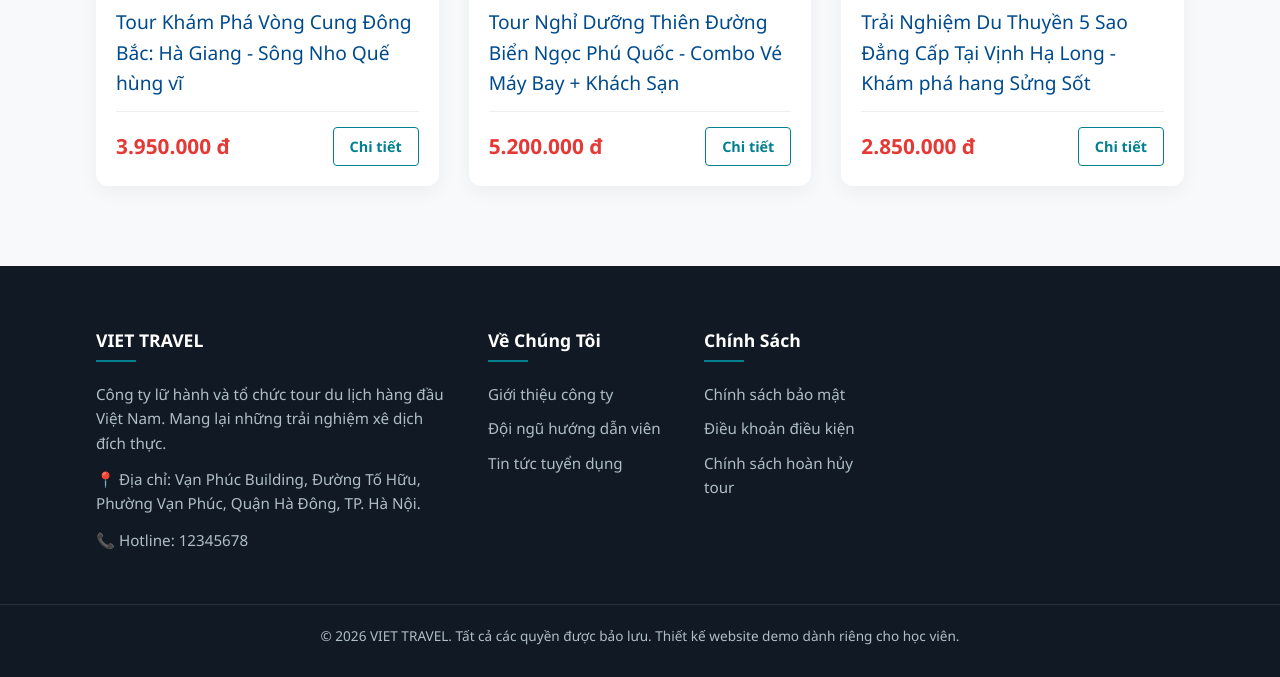
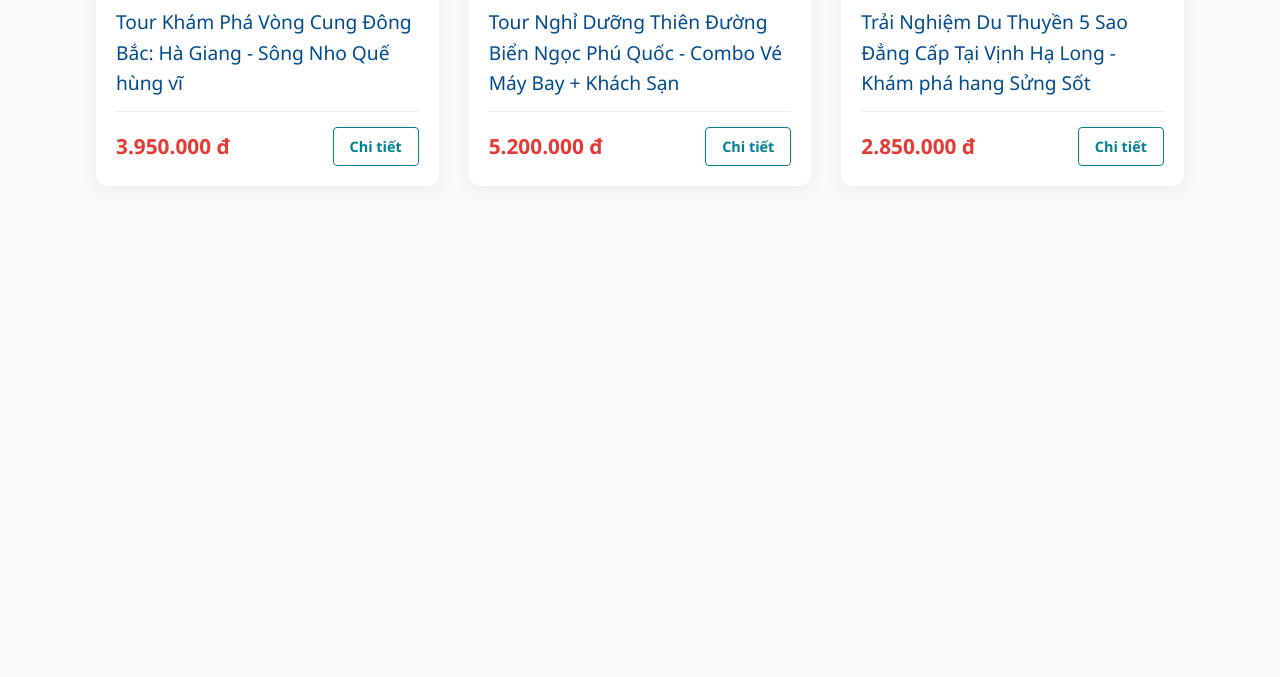
Before and after one commit to cremepie07-lab/tourism, a plain HTML site: page trang_chu.html in a window 1280 px wide. Shown: the part 1475-2152 px from the top of the page. After the commit the page ends 1741 px from the top, so only its background shows below. Drawn offline with Linux system fonts and the light colour scheme.

Commit message:
i delete smth
new code

```diff
--- a/trang_chu.html
+++ b/trang_chu.html
@@ -135,46 +135,3 @@
 
         </div>
     </section>
-
-    <footer>
-        <div class="container footer-grid">
-            <div class="footer-col">
-                <h4>VIET TRAVEL</h4>
-                <p>Công ty lữ hành và tổ chức tour du lịch hàng đầu Việt Nam. Mang lại những trải nghiệm xê dịch đích thực.</p>
-                <p>📍 Địa chỉ: Vạn Phúc Building, Đường Tố Hữu, Phường Vạn Phúc, Quận Hà Đông, TP. Hà Nội.</p>
-                <p>📞 Hotline: 12345678</p>
-            </div>
-            <div class="footer-col">
-                <h4>Về Chúng Tôi</h4>
-                <ul>
-                    <li><a href="#">Giới thiệu công ty</a></li>
-                    <li><a href="#">Đội ngũ hướng dẫn viên</a></li>
-                    <li><a href="#">Tin tức tuyển dụng</a></li>
-                </ul>
-            </div>
-            <div class="footer-col">
-                <h4>Chính Sách</h4>
-                <ul>
-                    <li><a href="#">Chính sách bảo mật</a></li>
-                    <li><a href="#">Điều khoản điều kiện</a></li>
-                    <li><a href="#">Chính sách hoàn hủy tour</a></li>
-                </ul>
-            </div>
-        </div>
-        <div class="footer-bottom">
-            <p>&copy; 2026 VIET TRAVEL. Tất cả các quyền được bảo lưu. Thiết kế website demo dành riêng cho học viên.</p>
-        </div>
-    </footer>
-        <script>
-        function switchTab(e, tabId) {
-            // Ẩn tất cả panels
-            document.querySelectorAll('.tab-panel').forEach(p => p.classList.remove('active'));
-            document.querySelectorAll('.tab-btn').forEach(b => b.classList.remove('active'));
-            // Hiện panel được chọn
-            document.getElementById(tabId).classList.add('active');
-            e.currentTarget.classList.add('active');
-        }
-    </script>
-
-</body>
-</html>
```
